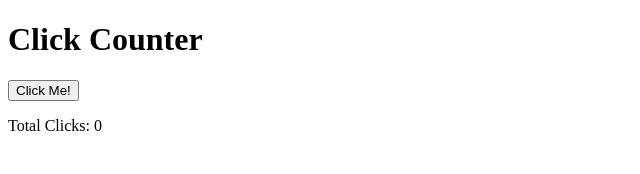
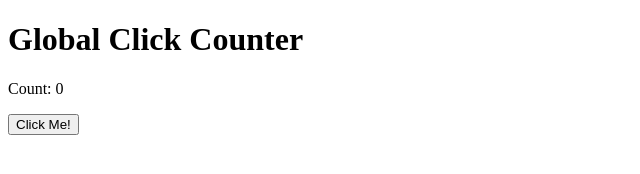
Before and after one commit to NULpj/click, a plain HTML site: page index.html in a window 1280 px wide. Shown: the whole page, without its empty margins (0-640 px from the left). Drawn offline with Linux system fonts and the light colour scheme; no server answers.

Commit message:
Update index.html

```diff
--- a/index.html
+++ b/index.html
@@ -1,15 +1,19 @@
 <!DOCTYPE html>
 <html lang="en">
 <head>
-    <meta charset="UTF-8">
-    <meta name="viewport" content="width=device-width, initial-scale=1.0">
-    <title>Click Counter with Google Sheets</title>
+  <meta charset="UTF-8">
+  <meta name="viewport" content="width=device-width, initial-scale=1.0">
+  <title>Global Click Counter</title>
+  <link rel="stylesheet" href="style.css">
 </head>
 <body>
-    <h1>Click Counter</h1>
-    <button id="clickButton">Click Me!</button>
-    <p>Total Clicks: <span id="clickCount">0</span></p>
-
-    <script src="script.js"></script>
+  <div class="container">
+    <h1>Global Click Counter</h1>
+    <p>Count: <span id="counter">0</span></p>
+    <button id="incrementButton">Click Me!</button>
+  </div>
+  <script src="https://www.gstatic.com/firebasejs/9.17.2/firebase-app.js"></script>
+  <script src="https://www.gstatic.com/firebasejs/9.17.2/firebase-database.js"></script>
+  <script src="script.js"></script>
 </body>
 </html>
```
